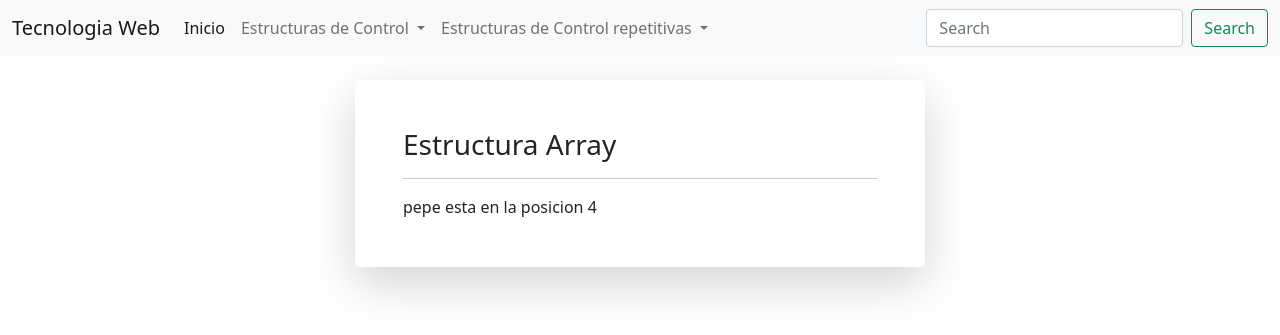
After one commit to DaniBenavi/Estructuras, a PHP site: page /estructura9.php in a window 1280 px wide. The commit adds this page. Shown: the top 335 px of the page. Run offline with PHP 8.4, Linux system fonts and the light colour scheme.

Commit message:
Estructuras de control repetitivas

```diff
--- /dev/null
+++ b/estructura9.php
@@ -0,0 +1,47 @@
+<!doctype html>
+<html lang="en">
+
+<head>
+    <!-- Required meta tags -->
+    <meta charset="utf-8">
+    <meta name="viewport" content="width=device-width, initial-scale=1">
+
+    <!-- Bootstrap CSS -->
+    <link href="https://cdn.jsdelivr.net/npm/bootstrap@5.0.2/dist/css/bootstrap.min.css" rel="stylesheet" integrity="sha384-EVSTQN3/azprG1Anm3QDgpJLIm9Nao0Yz1ztcQTwFspd3yD65VohhpuuCOmLASjC" crossorigin="anonymous">
+    <?php require_once "menu.php" ?>
+    <title>Estructuras de Control</title>
+</head>
+
+<body>
+    <div class="container"><br>
+        <div class="row justify-content-center">
+            <div class="col-6 p-5 bg-white shadow-lg rounded">
+                <h3>Estructura Array </h3>
+                <hr>
+                <?php
+
+                $a = array("Maria", "Juan", "Pedro", "Isabel", "Pepe", "Fernando", "Roberto");
+                $contador;
+                $posicion = -1;
+
+                for ($contador = 0; $contador < count($a); $contador++) {
+                    if ($a[$contador] == "Pepe") {
+                        $posicion = $contador;
+                        break;
+                    }
+                }
+
+                if ($posicion == 1)
+                    echo "no se ha encontrado la posicion";
+
+                else
+                    echo "pepe esta en la posicion " . " " . $posicion;
+                ?>
+
+            </div>
+        </div>
+    </div>
+    <script src="https://cdn.jsdelivr.net/npm/bootstrap@5.0.2/dist/js/bootstrap.bundle.min.js" integrity="sha384-MrcW6ZMFYlzcLA8Nl+NtUVF0sA7MsXsP1UyJoMp4YLEuNSfAP+JcXn/tWtIaxVXM" crossorigin="anonymous"></script>
+</body>
+
+</html>
--- a/menu.php
+++ b/menu.php
@@ -25,6 +25,22 @@
             <li><a class="dropdown-item" href="#">Something else here</a></li>
           </ul>
         </li>
+        <li class="nav-item dropdown">
+          <a class="nav-link dropdown-toggle" href="#" id="navbarDropdown" role="button" data-bs-toggle="dropdown" aria-expanded="false">
+            Estructuras de Control repetitivas
+          </a>
+          <ul class="dropdown-menu" aria-labelledby="navbarDropdown">
+            <li><a class="dropdown-item" href="estructura6.php">While</a></li>
+            <li><a class="dropdown-item" href="estructura7.php">DO while</a></li>
+            <li><a class="dropdown-item" href="estructura8.php">For </a></li>
+            <li><a class="dropdown-item" href="estructura9.php">Array </a></li>
+
+            <li>
+              <hr class="dropdown-divider">
+            </li>
+            <li><a class="dropdown-item" href="#">Something else here</a></li>
+          </ul>
+        </li>
       </ul>
       <form class="d-flex">
         <input class="form-control me-2" type="search" placeholder="Search" aria-label="Search">
```
Also changed, not shown: estructura6.php (added, +38 -0 lines), estructura7.php (added, +36 -0 lines), estructura8.php (added, +36 -0 lines).
